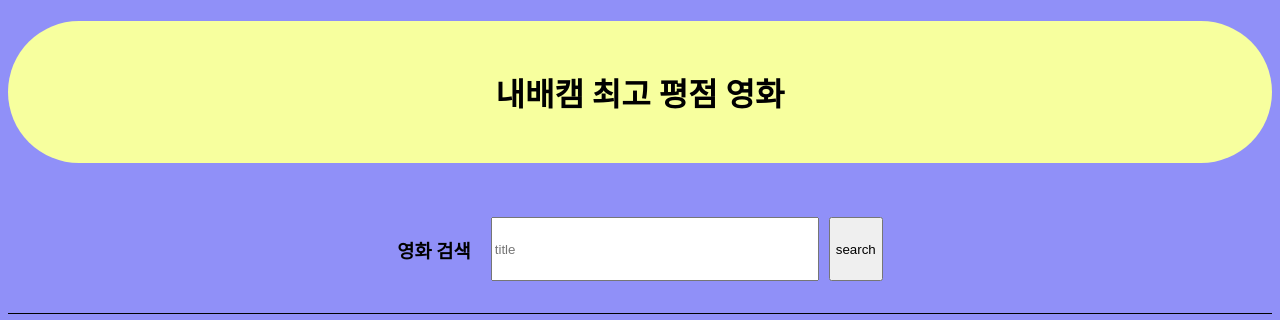
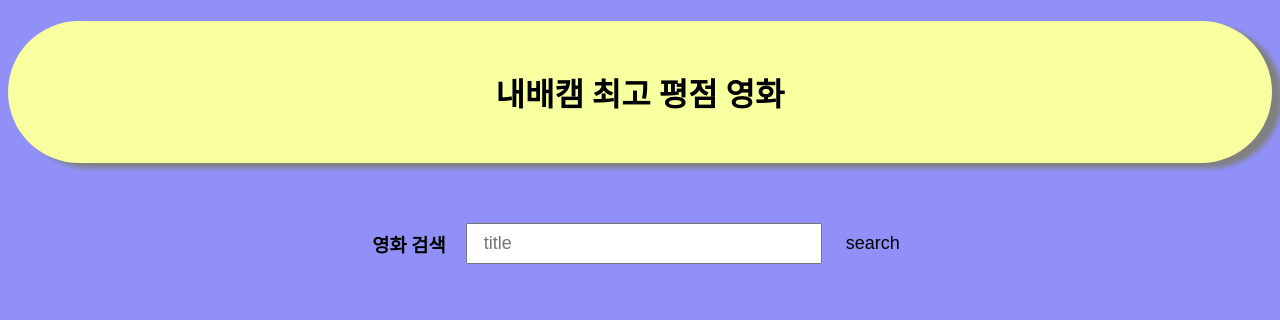
Before and after one commit to jangdu/movieSearch-app, a plain HTML site: page index.html in a window 1280 px wide. Drawn offline with Linux system fonts and the light colour scheme; no server answers.

Commit message:
feat: style.css

```diff
--- a/index.html
+++ b/index.html
@@ -9,7 +9,7 @@
   </head>
 
   <body>
-    <h1>내배캠 최고 평점 영화</h1>
+    <h1 class="title">내배캠 최고 평점 영화</h1>
     <form class="search-form" onsubmit="onClickSearchBtn(event)">
       <h3>영화 검색</h3>
       <input type="text" id="search-input" placeholder="title" />
--- a/main.js
+++ b/main.js
@@ -4,7 +4,7 @@ const gridHtml = (data) => {
   let element = document.querySelector(".movie-wrapper");
   let template = `
   <div class='movie-card' onclick="onClickMovieCard(${data.id})">
-    <img src="https://image.tmdb.org/t/p/w500/${data.backdrop_path}" alt="The Godfather">
+    <img src="https://image.tmdb.org/t/p/w500/${data.backdrop_path}" alt="">
     <h3>${data.name}</h3>
     <p>${data.overview}</p>
     <p>Rating: 8.7</p>
@@ -22,7 +22,7 @@ const onClickSearchBtn = async (event) => {
   let input = document.getElementById("search-input").value;
   let element = document.querySelector(".movie-wrapper");
   while (element.firstChild) {
-    await element.removeChild(element.firstChild);
+    element.removeChild(element.firstChild);
   }
   await movieData.map((data) => {
     if (data.name.includes(input)) {
--- a/style.css
+++ b/style.css
@@ -2,11 +2,27 @@ body {
   background: rgb(144, 144, 248);
 }
 
-h1 {
+button {
+  border: none;
+  background-color: transparent;
+  cursor: pointer;
+  transition: background-color 0.5s;
+  border-radius: 2rem;
+  font-size: large;
+  padding: 0.5rem;
+  margin-left: 1rem;
+}
+
+button:hover {
+  background: #5470ff;
+}
+
+.title {
   background-color: #f7ff9e;
   text-align: center;
   border-radius: 300px;
   padding: 3rem;
+  box-shadow: 10px 5px 5px gray;
 }
 
 .movie-wrapper {
@@ -19,10 +35,14 @@ h1 {
 .movie-card {
   padding: 20px;
   width: 300px;
+  transition: scale 0.5s;
+
   justify-self: center;
   background-color: rgb(255, 140, 0);
   cursor: pointer;
   user-select: none;
+  border-radius: 1rem;
+  box-shadow: 10px 5px 5px gray;
 }
 
 .movie-card:hover {
@@ -32,24 +52,19 @@ h1 {
 
 .movie-card img {
   width: 100%;
-  border-radius: 10px;
+  border-radius: 1rem;
 }
 
 .search-form {
-  width: 100%;
   display: flex;
   justify-content: center;
-  padding-top: 2rem;
-  padding-bottom: 2rem;
-  border-bottom: 1px solid black;
+  align-items: center;
+  margin: 3rem auto;
 }
 
-input {
+#search-input {
   margin-left: 20px;
   min-width: 20rem;
+  padding: 0.5rem 1rem;
+  font-size: large;
 }
-
-button {
-  margin-left: 10px;
-  padding: 5px;
-}
```
